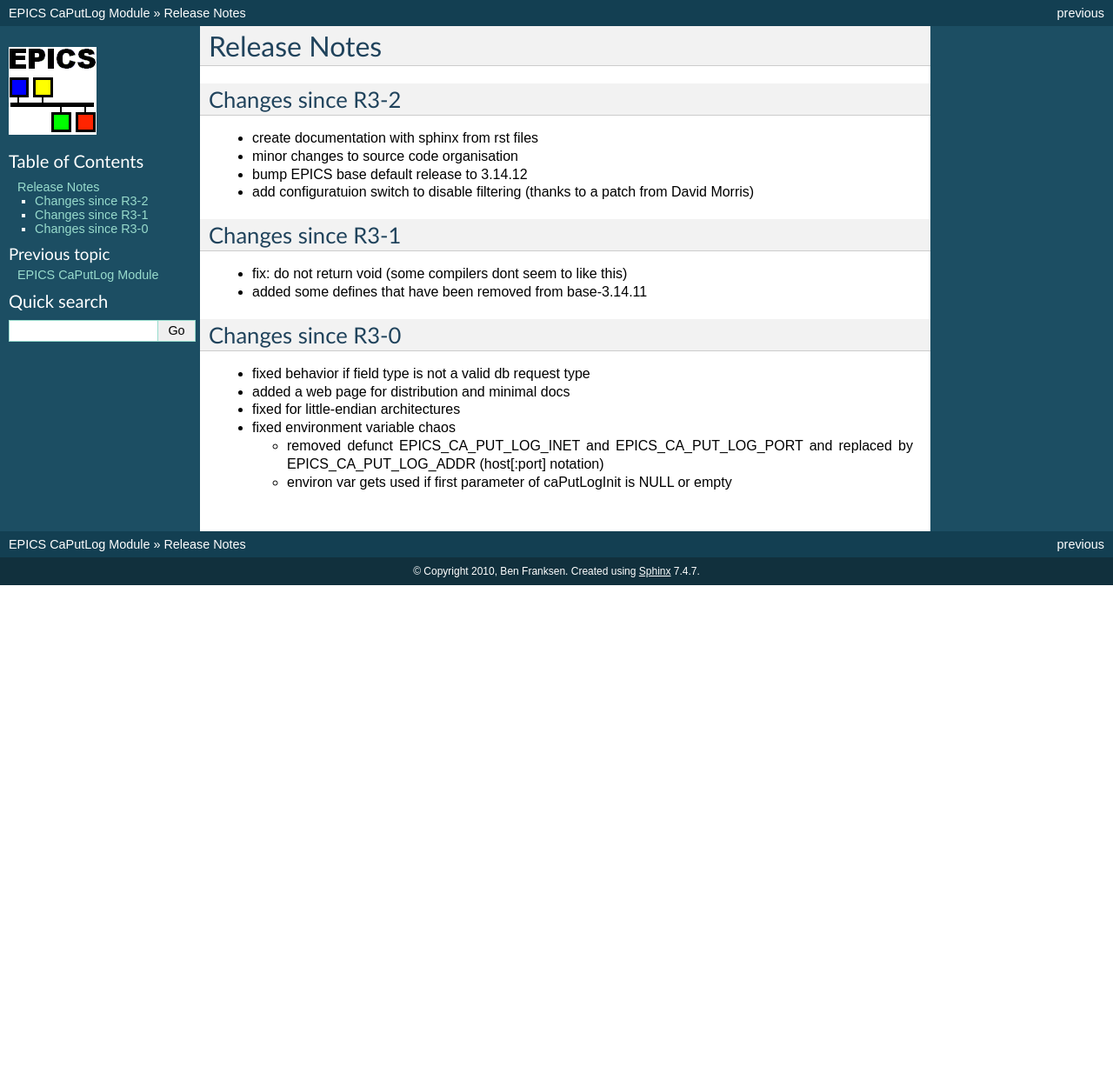
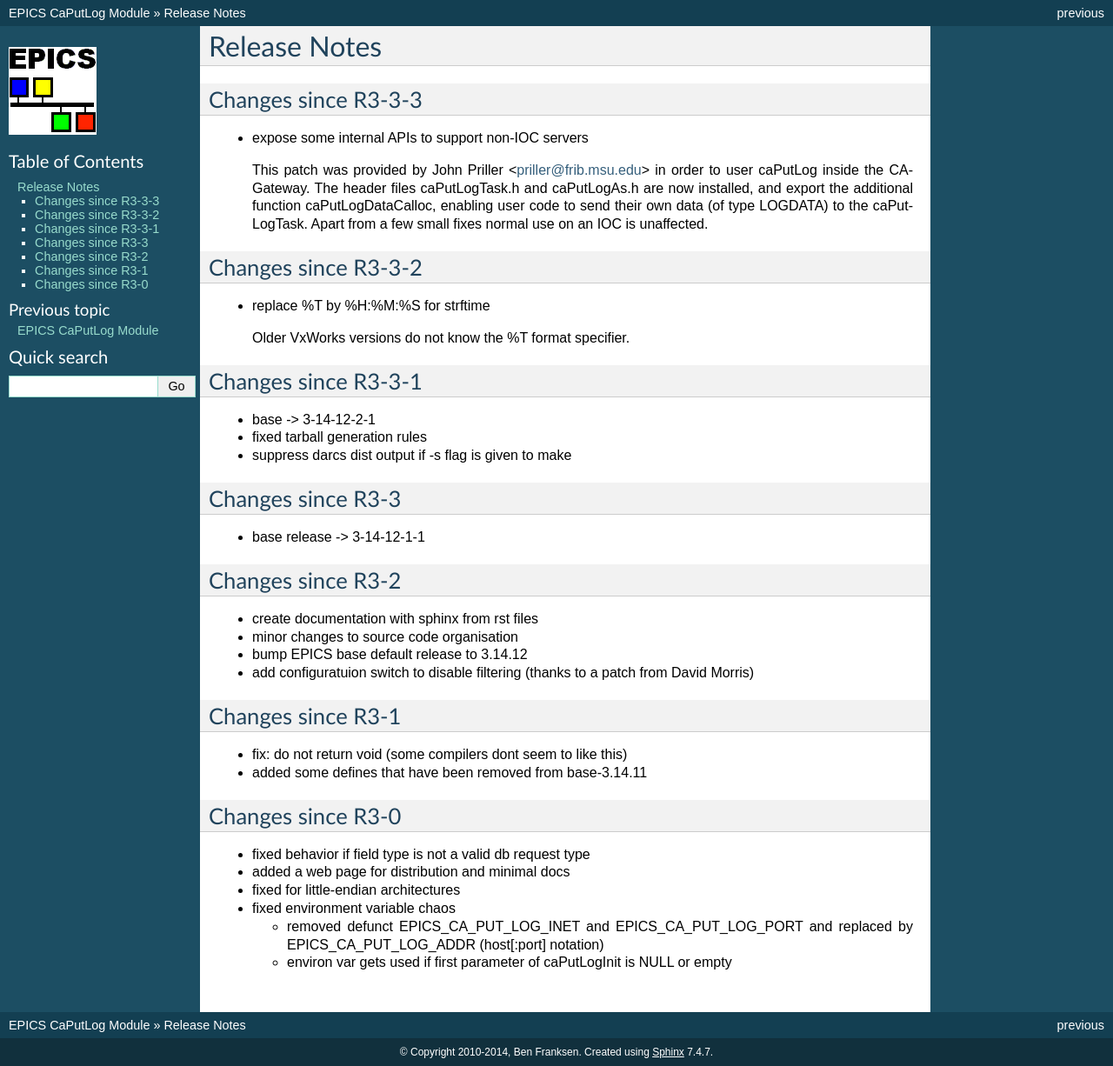
Before and after one commit to epicsdeb/caputlog, a Sphinx documentation site: the page built from docs/releasenotes.rst, in a window 1280 px wide. Shown: the whole page at 87% size. Built offline with Sphinx 7.4.7, drawn with Linux system fonts in a browser that asks for light colours; before the commit the page ends 900 px from its top, so only the background shows below that.

Commit message:
Imported Upstream version 3.4

```diff
--- a/docs/conf.py
+++ b/docs/conf.py
@@ -41,16 +41,16 @@ master_doc = 'contents'
 
 # General information about the project.
 project = u'caPutLog'
-copyright = u'2010, Ben Franksen'
+copyright = u'2010-2014, Ben Franksen'
 
 # The version info for the project you're documenting, acts as replacement for
 # |version| and |release|, also used in various other places throughout the
 # built documents.
 #
 # The short X.Y version.
-version = '3.3'
+version = '3.4'
 # The full version, including alpha/beta/rc tags.
-release = '3.3'
+release = '3.4'
 
 # The language for content autogenerated by Sphinx. Refer to documentation
 # for a list of supported languages.
--- a/docs/releasenotes.rst
+++ b/docs/releasenotes.rst
@@ -1,5 +1,46 @@
 Release Notes
 =============
+
+.. _R3-4:
+
+Changes since R3-3-3
+--------------------
+
+* expose some internal APIs to support non-IOC servers
+
+  This patch was provided by John Priller <priller@frib.msu.edu>
+  in order to user caPutLog inside the CA-Gateway. The header files
+  caPutLogTask.h and caPutLogAs.h are now installed, and export
+  the additional function caPutLogDataCalloc, enabling user code to
+  send their own data (of type LOGDATA) to the caPutLogTask.
+  Apart from a few small fixes normal use on an IOC is unaffected.
+
+.. _R3-3-3:
+
+Changes since R3-3-2
+--------------------
+
+* replace %T by %H:%M:%S for strftime
+
+  Older VxWorks versions do not know the %T format specifier.
+
+.. _R3-3-2:
+
+Changes since R3-3-1
+--------------------
+
+* base -> 3-14-12-2-1
+
+* fixed tarball generation rules
+
+* suppress darcs dist output if -s flag is given to make
+
+.. _R3-3-1:
+
+Changes since R3-3
+--------------------
+
+* base release -> 3-14-12-1-1
 
 .. _R3-3:
 
```
Also changed, not shown: docs/index.rst (+23 -11 lines), 5 other files.
